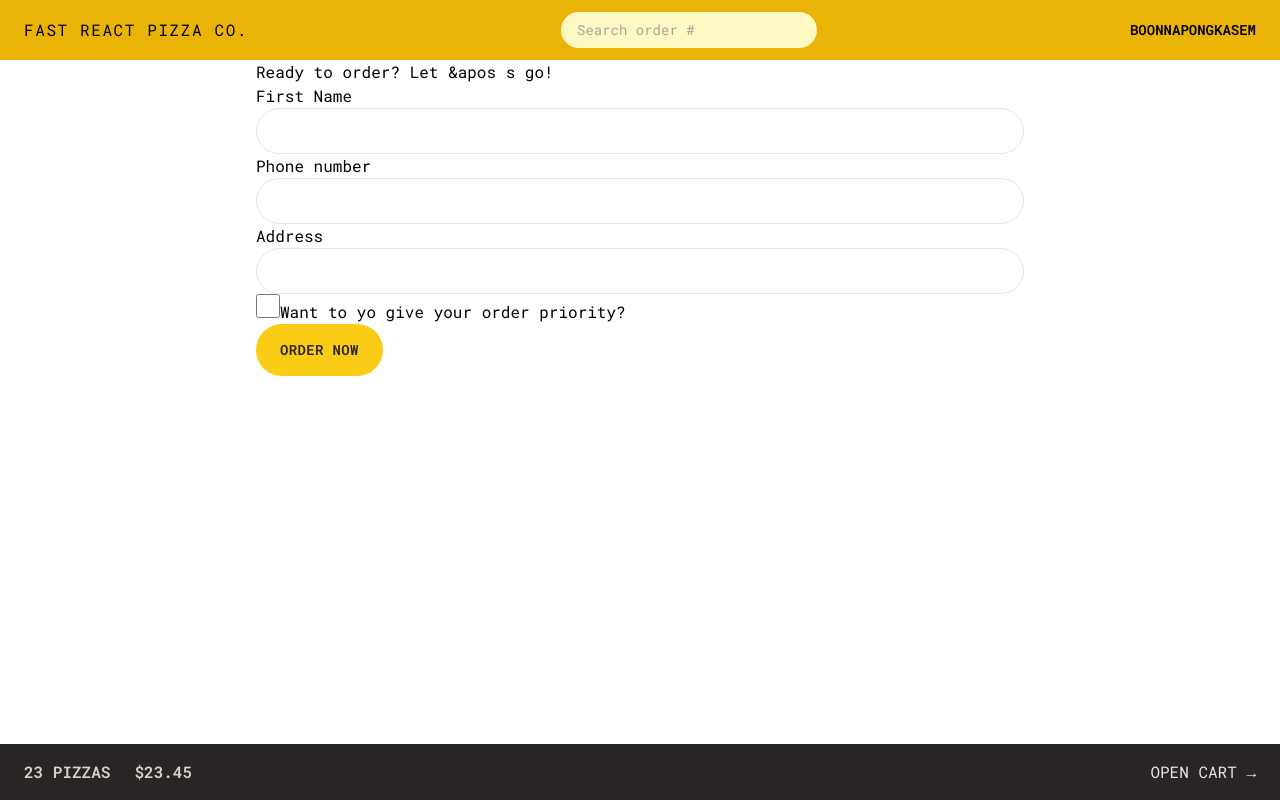
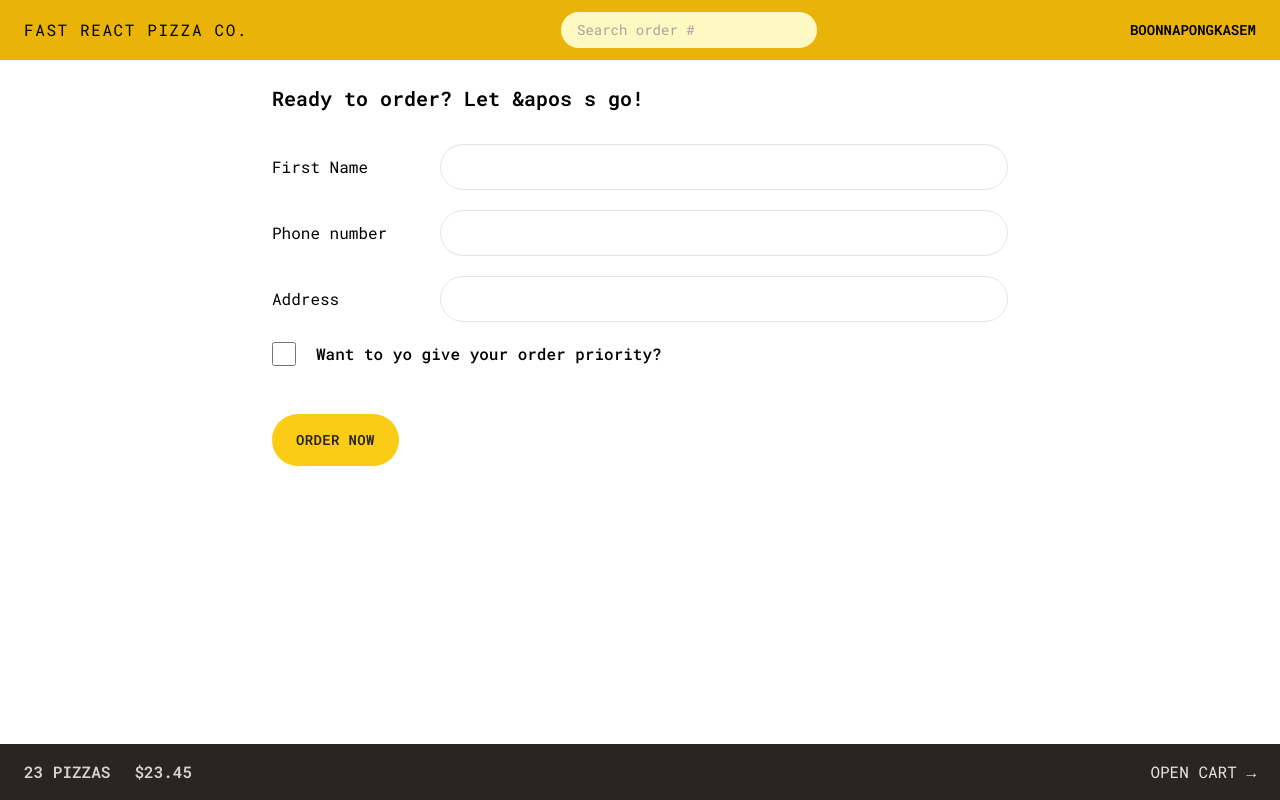
Before and after one commit to Hybola/16-fast-react-pizza-redo, a React (Vite) app: page /order/new in a window 1280 px wide. Built offline with nearby package versions, Linux system fonts and the light colour scheme.

Commit message:
lecture 310

```diff
--- a/src/features/order/CreateOrder.jsx
+++ b/src/features/order/CreateOrder.jsx
@@ -40,31 +40,42 @@
   const cart = fakeCart;
 
   return (
-    <div>
-      <h2>Ready to order? Let &apos s go!</h2>
+    <div className="px-4 py-6">
+      <h2 className="mb-8 text-xl font-semibold">
+        Ready to order? Let &apos s go!
+      </h2>
 
       <Form method="POST">
-        <div>
-          <label>First Name</label>
-          <input className="input" type="text" name="customer" required />
+        <div className="mb-5 flex flex-col gap-2 sm:flex-row sm:items-center">
+          <label className="sm:basis-40">First Name</label>
+          <input className="input grow" type="text" name="customer" required />
         </div>
 
-        <div>
-          <label>Phone number</label>
-          <div>
-            <input className="input" type="tel" name="phone" required />
-          </div>
-          {formError?.phone && <p>{formError.phone}</p>}
-        </div>
-
-        <div>
-          <label>Address</label>
-          <div>
-            <input className="input" type="text" name="address" required />
+        <div className="mb-5 flex flex-col gap-2 sm:flex-row sm:items-center">
+          <label className="sm:basis-40">Phone number</label>
+          <div className="grow">
+            <input className="input w-full" type="tel" name="phone" required />
+            {formError?.phone && (
+              <p className="mt-2 rounded-md bg-red-100 p-2 text-xs text-red-700">
+                {formError.phone}
+              </p>
+            )}
           </div>
         </div>
 
-        <div>
+        <div className="mb-5 flex flex-col gap-2 sm:flex-row sm:items-center">
+          <label className="sm:basis-40">Address</label>
+          <div className="grow">
+            <input
+              className="input w-full"
+              type="text"
+              name="address"
+              required
+            />
+          </div>
+        </div>
+
+        <div className="item-center mb-12 flex gap-5">
           <input
             className="h-6 w-6 accent-yellow-400 focus:outline-none focus:ring focus:ring-yellow-400 focus:ring-offset-2"
             type="checkbox"
@@ -73,7 +84,9 @@
             // value={withPriority}
             // onChange={(e) => setWithPriority(e.target.checked)}
           />
-          <label htmlFor="priority">Want to yo give your order priority?</label>
+          <label className="font-medium" htmlFor="priority">
+            Want to yo give your order priority?
+          </label>
         </div>
         <input type="hidden" name="cart" value={JSON.stringify(cart)} />
         <div>
--- a/src/index.css
+++ b/src/index.css
@@ -3,7 +3,7 @@
 @tailwind utilities;
 @layer components {
   .input {
-    @apply w-full rounded-full border border-stone-200 px-4 py-2 text-sm transition-all duration-300 placeholder:text-stone-400 focus:outline-none focus:ring focus:ring-yellow-400 md:px-6 md:py-3;
+    @apply rounded-full border border-stone-200 px-4 py-2 text-sm transition-all duration-300 placeholder:text-stone-400 focus:outline-none focus:ring focus:ring-yellow-400 md:px-6 md:py-3;
   }
   /* https://dev.to/afif/i-made-100-css-loaders-for-your-next-project-4eje */
   .loader {
```
Also changed, not shown: index.html (+6 -2 lines).
